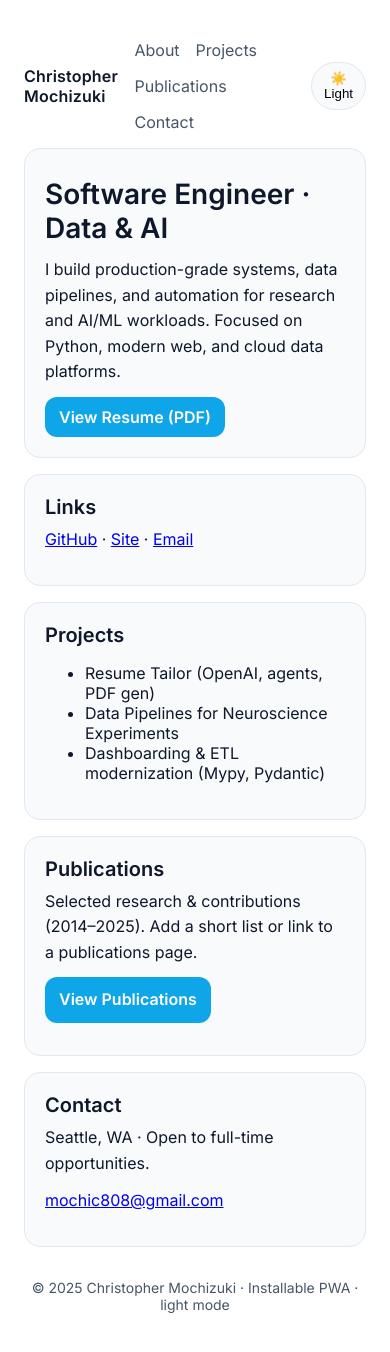
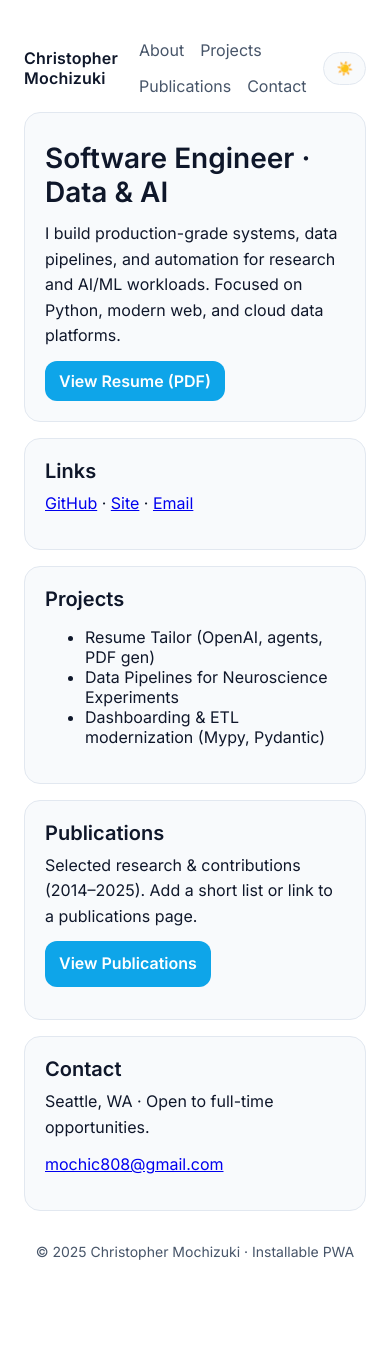
Before and after one commit to mochic/mochic.github.io, a React (Vite) app: page / in a window 390 px wide. After the commit the page ends 1300 px from the top, so only its background shows below. Built offline with nearby package versions, Linux system fonts and the light colour scheme.

Commit message:
hide dark/light mode text for smaller screen sizes, dark mode toggle text to white in dark mode

```diff
--- a/src/App.tsx
+++ b/src/App.tsx
@@ -25,8 +25,18 @@ export default function App() {
           <a href="#publications">Publications</a>
           <a href="#contact">Contact</a>
         </nav>
-        <button className="toggle" onClick={toggle} aria-label="Toggle theme">
+        {/* <button className="toggle" onClick={toggle} aria-label="Toggle theme">
           {theme === "dark" ? "🌙 Dark" : "☀️ Light"}
+        </button> */}
+        <button
+          className="toggle"
+          onClick={toggle}
+          aria-label={`Switch to ${theme === "dark" ? "light" : "dark"} mode`}
+        >
+          {theme === "dark" ? "🌙" : "☀️"}
+          <span className="toggle-text">
+            {theme === "dark" ? " Dark" : " Light"}
+          </span>
         </button>
       </header>
 
@@ -103,8 +113,7 @@ export default function App() {
       </main>
 
       <footer className="footer">
-        © {new Date().getFullYear()} Christopher Mochizuki · Installable PWA ·{" "}
-        {theme} mode
+        © {new Date().getFullYear()} Christopher Mochizuki · Installable PWA
       </footer>
     </div>
   );
--- a/src/styles.css
+++ b/src/styles.css
@@ -111,3 +111,13 @@ a.button {
     grid-column: span 4;
   }
 }
+:root[data-theme="dark"] .toggle {
+  color: #fff;
+}
+
+/* Hide the text label on small–medium devices, keep the icon */
+@media (max-width: 768px) {
+  .toggle-text {
+    display: none;
+  }
+}
```
